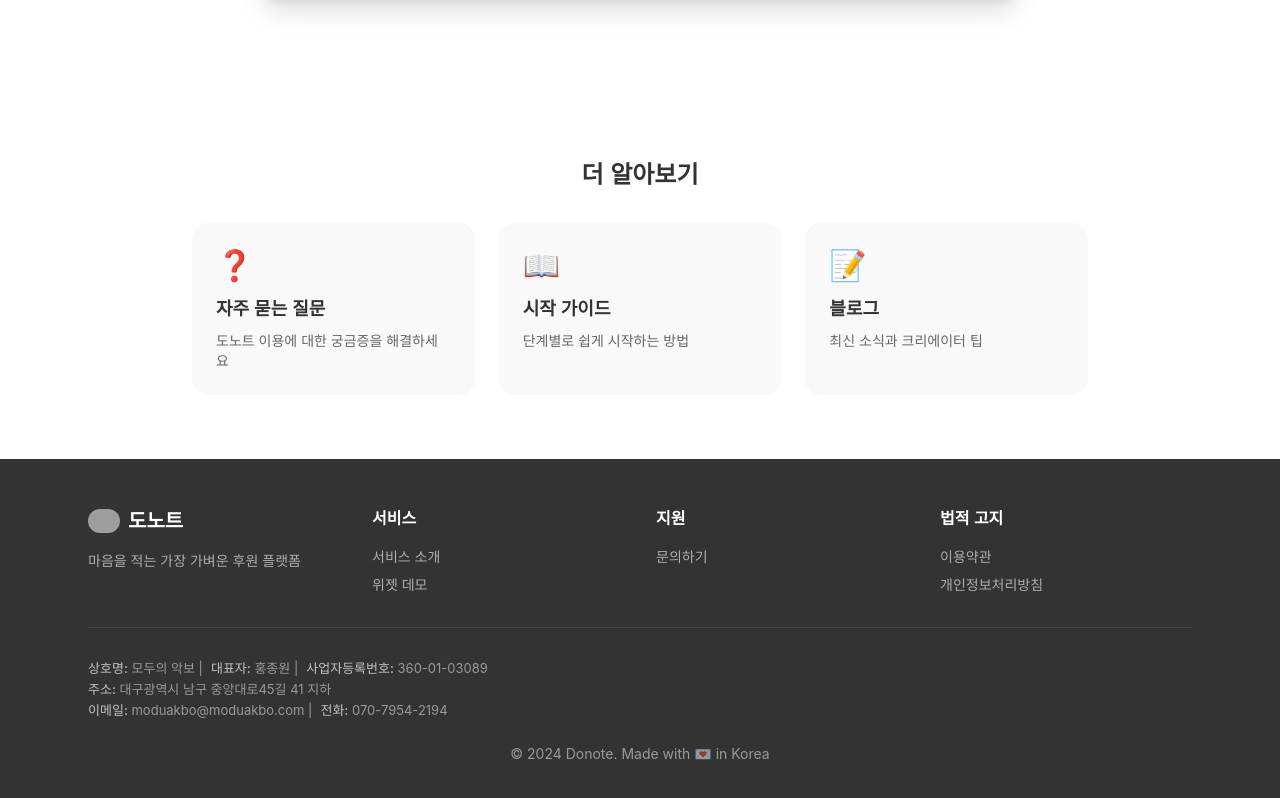
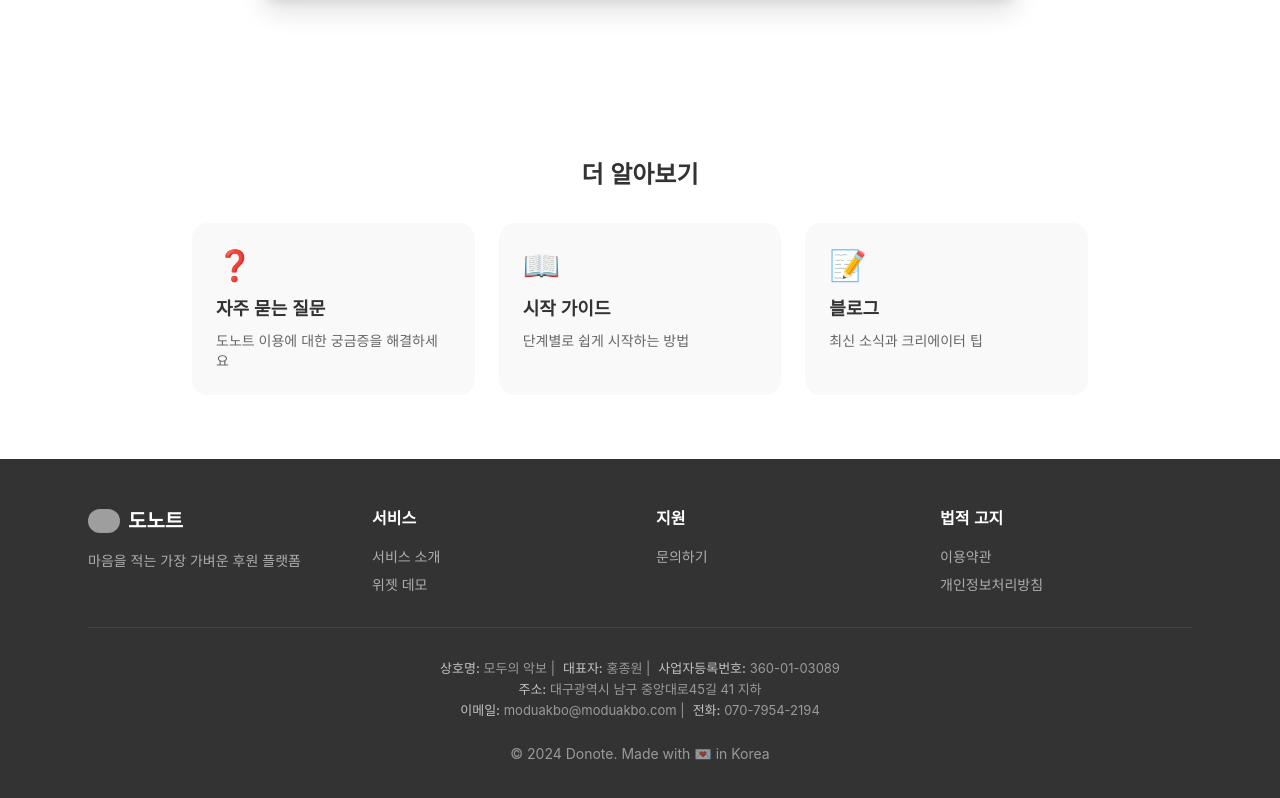
Before and after one commit to belltheone/DoNote, a Next.js app: page / in a window 1280 px wide. Shown: the part 3272-4070 px from the top of the page. Built offline with nearby package versions, Linux system fonts and the light colour scheme; no server answers; grey boxes are pictures that could not be loaded; a web font is replaced by a local one.

Commit message:
푸터 사업자 정보 가운데 정렬

```diff
--- a/src/components/layout/Footer.tsx
+++ b/src/components/layout/Footer.tsx
@@ -75,7 +75,7 @@ export function Footer() {
 
                 {/* 사업자 정보 */}
                 <div className="pt-8 border-t border-white/10 mb-6">
-                    <div className="text-white/50 text-xs space-y-1">
+                    <div className="text-white/50 text-xs space-y-1 text-center">
                         <p>
                             <span className="text-white/70 font-medium">상호명:</span> 모두의 악보 |
                             <span className="text-white/70 font-medium ml-2">대표자:</span> 홍종원 |
```
